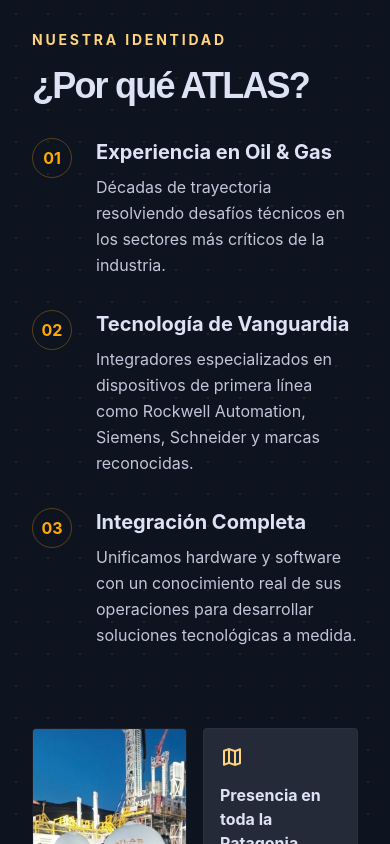
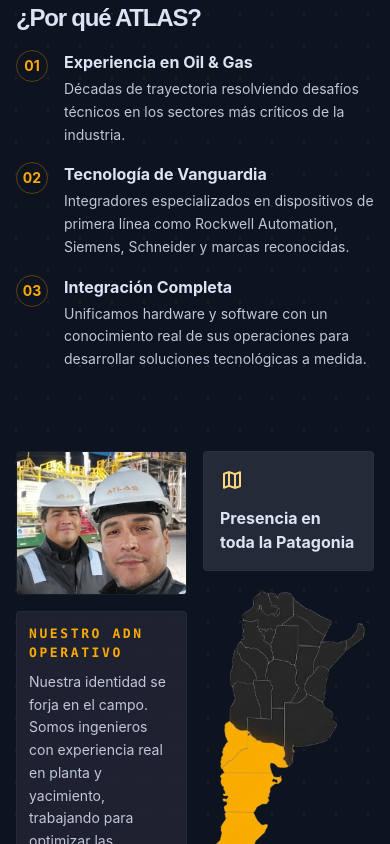
Before and after one commit to RamiroSG245/Pagina-Web-Atlas, a React (Vite) app: page / in a window 390 px wide. Shown: the part 7000-7844 px from the top of the page. Built offline with nearby package versions, Linux system fonts and the light colour scheme.

Commit message:
fix(about): responsive mobile — reducir heights de imágenes y tamaños de texto

```diff
--- a/src/components/sections/AboutSection.tsx
+++ b/src/components/sections/AboutSection.tsx
@@ -25,8 +25,8 @@ const reasons = [
 
 export default function AboutSection() {
   return (
-    <section id="nosotros" className="py-32 bg-surface micro-grid">
-      <div className="max-w-7xl mx-auto px-8 grid lg:grid-cols-2 gap-20 items-center">
+    <section id="nosotros" className="py-16 lg:py-32 bg-surface micro-grid">
+      <div className="max-w-7xl mx-auto px-4 lg:px-8 grid lg:grid-cols-2 gap-20 lg:gap-20 items-center">
         {/* Photo grid — slides from left */}
         <motion.div
           className="order-2 lg:order-1"
@@ -43,9 +43,9 @@ export default function AboutSection() {
                 loading="lazy"
                 width="400"
                 height="256"
-                className="w-full h-72 object-cover rounded-lg border border-outline-variant/20"
+                className="w-full h-36 md:h-72 object-cover rounded-lg border border-outline-variant/20"
               />
-              <div className="bg-surface-container-high/70 p-5 rounded-lg border border-outline-variant/20 flex flex-col gap-3">
+              <div className="bg-surface-container-high/70 p-3 md:p-5 rounded-lg border border-outline-variant/20 flex flex-col gap-2 md:gap-3">
                 <span className="text-[13px] font-mono font-bold tracking-[0.2em] uppercase" style={{ color: '#fca903' }}>Nuestro ADN Operativo</span>
                 <p className="text-sm text-on-surface-variant leading-relaxed">
                   Nuestra identidad se forja en el campo. Somos ingenieros con experiencia real en planta y yacimiento, trabajando para optimizar las operaciones críticas de Oil &amp; Gas en la Patagonia.
@@ -67,7 +67,7 @@ export default function AboutSection() {
                 loading="lazy"
                 width="400"
                 height="256"
-                className="w-full h-102 object-cover rounded-lg"
+                className="w-full h-80 md:h-102 object-cover rounded-lg"
               />
             </div>
           </div>
@@ -82,7 +82,7 @@ export default function AboutSection() {
           viewport={{ once: true, margin: '-80px' }}
         >
           <SectionLabel>nuestra identidad</SectionLabel>
-          <h2 className="font-headline text-4xl md:text-5xl font-bold text-on-surface tracking-tighter mb-8">
+          <h2 className="font-headline text-2xl md:text-5xl font-bold text-on-surface tracking-tighter mb-4 md:mb-8">
             ¿Por qué ATLAS?
           </h2>
 
@@ -92,16 +92,16 @@ export default function AboutSection() {
             initial="hidden"
             whileInView="visible"
             viewport={{ once: true, margin: '-60px' }}
-            className="space-y-8"
+            className="space-y-4 md:space-y-8"
           >
             {reasons.map((reason) => (
-              <motion.div key={reason.number} variants={fadeUp} className="flex gap-6">
-                <div className="flex-shrink-0 w-10 h-10 rounded-full border border-primary/30 flex items-center justify-center text-primary font-bold">
+              <motion.div key={reason.number} variants={fadeUp} className="flex gap-4 md:gap-6">
+                <div className="flex-shrink-0 w-8 h-8 md:w-10 md:h-10 rounded-full border border-primary/30 flex items-center justify-center text-primary font-bold text-sm md:text-base">
                   {reason.number}
                 </div>
                 <div>
-                  <h4 className="text-xl font-bold mb-2">{reason.title}</h4>
-                  <p className="text-on-surface-variant leading-relaxed">
+                  <h4 className="text-base md:text-xl font-bold mb-1 md:mb-2">{reason.title}</h4>
+                  <p className="text-sm md:text-base text-on-surface-variant leading-relaxed">
                     {reason.description}
                   </p>
                 </div>
```
